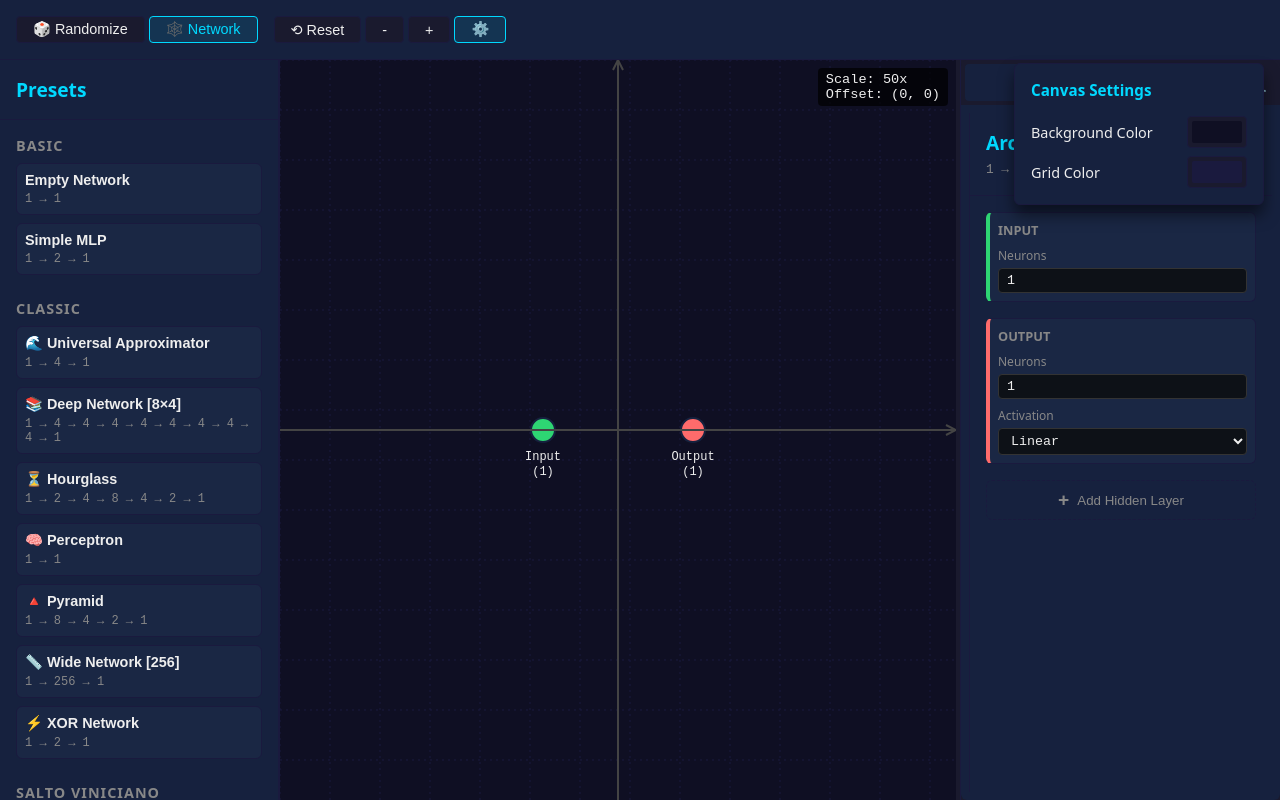
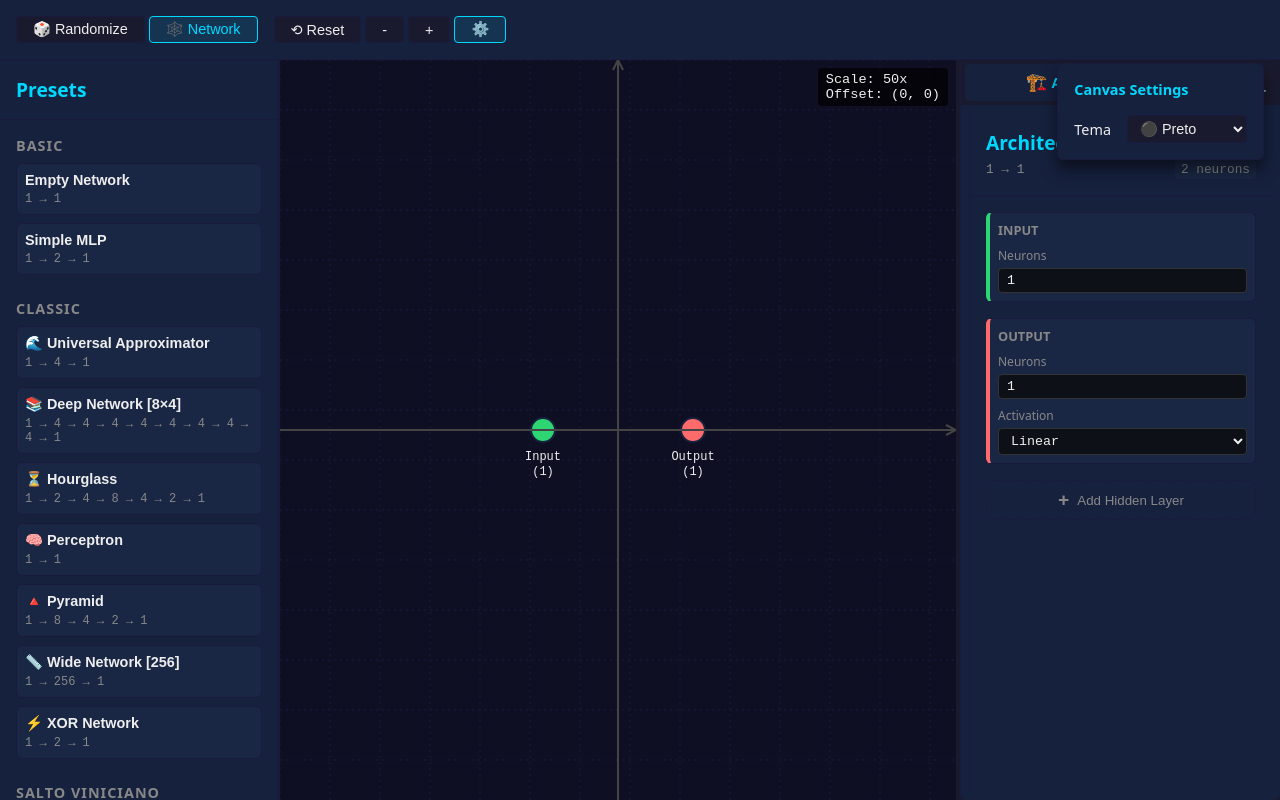
Before and after one commit to viniciusxpb/NousScope, an Angular app: page / in a window 1280 px wide. Both pictures are taken after a click on the button "⚙️". Built offline with nearby package versions, Linux system fonts and the light colour scheme.

Commit message:
feat: Add canvas theme presets with a new configuration service and standardize font sizes using CSS variables.

```diff
--- a/src/app/app.component.scss
+++ b/src/app/app.component.scss
@@ -84,14 +84,14 @@
     border: none;
     border-radius: var(--radius-sm);
     color: var(--color-textMuted);
-    font-size: 0.9em;
+    font-size: var(--font-size-md);
     cursor: pointer;
     transition: all 0.2s ease;
     white-space: nowrap;
     min-width: 36px;
 
     .tab-icon {
-        font-size: 1.2em;
+        font-size: var(--font-size-xl);
         display: block;
     }
 
--- /dev/null
+++ b/src/app/core/services/canvas-config.service.ts
@@ -0,0 +1,34 @@
+import { Injectable, signal } from '@angular/core';
+import { inject } from '@angular/core';
+import { ConfigService } from './config.service';
+
+/**
+ * Serviço para gerenciar configurações visuais do canvas.
+ * Usa Signals para reatividade.
+ */
+@Injectable({ providedIn: 'root' })
+export class CanvasConfigService {
+    private readonly config = inject(ConfigService);
+
+    // Canvas colors as signals
+    public readonly backgroundColor = signal(this.config.theme.colors.canvasBg);
+    public readonly gridColor = signal(this.config.theme.colors.grid);
+
+    /**
+     * Atualiza a cor de fundo do canvas.
+     */
+    setBackgroundColor(color: string): void {
+        this.backgroundColor.set(color);
+        this.config.theme.colors.canvasBg = color;
+        document.documentElement.style.setProperty('--color-canvasBg', color);
+    }
+
+    /**
+     * Atualiza a cor das grades.
+     */
+    setGridColor(color: string): void {
+        this.gridColor.set(color);
+        this.config.theme.colors.grid = color;
+        document.documentElement.style.setProperty('--color-grid', color);
+    }
+}
--- a/src/app/features/canvas/canvas.component.scss
+++ b/src/app/features/canvas/canvas.component.scss
@@ -24,7 +24,7 @@ canvas {
   background: var(--color-overlay-dark);
   padding: var(--space-xs) var(--space-sm);
   border-radius: var(--radius-sm);
-  font-size: 0.85em;
+  font-size: var(--font-size-sm);
   color: var(--color-text);
   font-family: var(--font-mono);
   pointer-events: none;
--- a/src/app/features/canvas/canvas.component.ts
+++ b/src/app/features/canvas/canvas.component.ts
@@ -13,6 +13,7 @@ import { CommonModule } from '@angular/common';
 import { ConfigService } from '../../core/services/config.service';
 import { NetworkService } from '../../core/services/network.service';
 import { FormulaService } from '../formula-plotter/services/formula.service';
+import { CanvasConfigService } from '../../core/services/canvas-config.service';
 import { CanvasInteractionDirective } from './directives/canvas-interaction.directive';
 
 @Component({
@@ -28,6 +29,7 @@ export class CanvasComponent implements AfterViewInit, OnDestroy {
     private readonly config = inject(ConfigService);
     private readonly network = inject(NetworkService);
     private readonly formulaService = inject(FormulaService);
+    private readonly canvasConfig = inject(CanvasConfigService);
 
     private ctx!: CanvasRenderingContext2D;
     private animationFrameId?: number;
@@ -50,6 +52,9 @@ export class CanvasComponent implements AfterViewInit, OnDestroy {
         this.scale();
         this.offsetX();
         this.offsetY();
+        // React to canvas color changes
+        this.canvasConfig.backgroundColor();
+        this.canvasConfig.gridColor();
         this.requestRender();
     });
 
--- a/src/app/features/formula-plotter/components/formula-row/formula-row.component.scss
+++ b/src/app/features/formula-plotter/components/formula-row/formula-row.component.scss
@@ -50,7 +50,7 @@
 }
 
 .btn-toggle {
-    font-size: 1em;
+    font-size: var(--font-size-base);
     opacity: 0.7;
 
     &.active {
@@ -68,7 +68,7 @@
 
 .fx-label {
     font-family: var(--font-mono);
-    font-size: 0.85em;
+    font-size: var(--font-size-sm);
     color: var(--color-textMuted);
     white-space: nowrap;
 }
@@ -81,7 +81,7 @@
     border-radius: var(--radius-sm);
     color: var(--color-text);
     font-family: var(--font-mono);
-    font-size: 0.9em;
+    font-size: var(--font-size-md);
 
     &:focus {
         outline: none;
@@ -122,7 +122,7 @@
     border-radius: var(--radius-xs);
     background: transparent;
     color: var(--color-textMuted);
-    font-size: 0.75em;
+    font-size: var(--font-size-xs);
     cursor: pointer;
     transition: all 0.15s ease;
 
@@ -149,5 +149,5 @@
     background: var(--color-error-bg);
     border-radius: var(--radius-sm);
     color: var(--color-error);
-    font-size: 0.8em;
+    font-size: var(--font-size-xs);
 }
--- a/src/app/features/toolbar/toolbar.component.html
+++ b/src/app/features/toolbar/toolbar.component.html
@@ -28,14 +28,28 @@
         <h4>Canvas Settings</h4>
 
         <div class="setting-row">
-            <label>Background Color</label>
-            <input type="color" [value]="canvasBgColor()" (input)="onCanvasBgChange($any($event.target).value)" />
+            <label>Tema</label>
+            <select [value]="themePreset()" (change)="onThemePresetChange($any($event.target).value)"
+                class="theme-select">
+                <option value="white">⚪ Branco</option>
+                <option value="black">⚫ Preto</option>
+                <option value="custom">🎨 Custom</option>
+            </select>
         </div>
 
-        <div class="setting-row">
-            <label>Grid Color</label>
-            <input type="color" [value]="gridColor()" (input)="onGridColorChange($any($event.target).value)" />
+        @if (themePreset() === 'custom') {
+        <div class="custom-colors">
+            <div class="setting-row">
+                <label>Background</label>
+                <input type="color" [value]="canvasBgColor()" (input)="onCanvasBgChange($any($event.target).value)" />
+            </div>
+
+            <div class="setting-row">
+                <label>Grid</label>
+                <input type="color" [value]="gridColor()" (input)="onGridColorChange($any($event.target).value)" />
+            </div>
         </div>
+        }
     </div>
     }
 </div>
--- a/src/app/features/toolbar/toolbar.component.scss
+++ b/src/app/features/toolbar/toolbar.component.scss
@@ -19,7 +19,7 @@
         color: var(--color-text);
         cursor: pointer;
         transition: all 0.2s ease;
-        font-size: 0.9em;
+        font-size: var(--font-size-md);
 
         &:hover {
             background: var(--color-panel);
@@ -45,12 +45,12 @@
     padding: var(--space-md);
     box-shadow: var(--shadow-lg);
     z-index: 1000;
-    min-width: 250px;
+    min-width: var(--width-md);
 
     h4 {
         margin: 0 0 var(--space-md);
         color: var(--color-primary);
-        font-size: 0.95em;
+        font-size: var(--font-size-md);
         font-weight: 600;
     }
 
@@ -66,12 +66,28 @@
         }
 
         label {
-            font-size: 0.9em;
+            font-size: var(--font-size-md);
             color: var(--color-text);
         }
 
+        .theme-select {
+            padding: var(--space-xs) var(--space-sm);
+            background: var(--color-background);
+            border: 1px solid var(--color-grid);
+            border-radius: var(--radius-sm);
+            color: var(--color-text);
+            font-size: var(--font-size-md);
+            cursor: pointer;
+            min-width: var(--width-sm);
+
+            &:focus {
+                outline: none;
+                border-color: var(--color-primary);
+            }
+        }
+
         input[type="color"] {
-            width: 60px;
+            width: var(--width-xs);
             height: 32px;
             padding: 2px;
             border: 1px solid var(--color-grid);
@@ -89,4 +105,10 @@
             }
         }
     }
+
+    .custom-colors {
+        margin-top: var(--space-sm);
+        padding-top: var(--space-sm);
+        border-top: 1px solid var(--color-grid);
+    }
 }
--- a/src/app/features/toolbar/toolbar.component.ts
+++ b/src/app/features/toolbar/toolbar.component.ts
@@ -3,7 +3,7 @@ import { CommonModule } from '@angular/common';
 import { FormsModule } from '@angular/forms';
 import { NetworkService } from '../../core/services/network.service';
 import { PlotService } from '../../core/services/plot.service';
-import { ConfigService } from '../../core/services/config.service';
+import { CanvasConfigService } from '../../core/services/canvas-config.service';
 
 @Component({
     selector: 'app-toolbar',
@@ -15,14 +15,17 @@ import { ConfigService } from '../../core/services/config.service';
 export class ToolbarComponent {
     private readonly network = inject(NetworkService);
     private readonly plot = inject(PlotService);
-    private readonly config = inject(ConfigService);
+    private readonly canvasConfig = inject(CanvasConfigService);
 
     readonly showNetwork = this.network.showNetwork;
     readonly showSettings = signal(false);
 
-    // Canvas colors
-    canvasBgColor = signal(this.config.theme.colors.canvasBg);
-    gridColor = signal(this.config.theme.colors.grid);
+    // Theme presets
+    readonly themePreset = signal<'white' | 'black' | 'custom'>('black');
+
+    // Canvas colors from service
+    readonly canvasBgColor = this.canvasConfig.backgroundColor;
+    readonly gridColor = this.canvasConfig.gridColor;
 
     randomize(): void {
         this.network.randomizeWeights();
@@ -48,15 +51,26 @@ export class ToolbarComponent {
         this.showSettings.update(v => !v);
     }
 
+    onThemePresetChange(preset: 'white' | 'black' | 'custom'): void {
+        this.themePreset.set(preset);
+
+        if (preset === 'white') {
+            this.canvasConfig.setBackgroundColor('#ffffff');
+            this.canvasConfig.setGridColor('#e0e0e0');
+        } else if (preset === 'black') {
+            this.canvasConfig.setBackgroundColor('#0f0f23');
+            this.canvasConfig.setGridColor('#1a1a3e');
+        }
+        // Se for 'custom', não faz nada - usuário usa os color pickers
+    }
+
     onCanvasBgChange(color: string): void {
-        this.canvasBgColor.set(color);
-        this.config.theme.colors.canvasBg = color;
-        document.documentElement.style.setProperty('--color-canvasBg', color);
+        this.themePreset.set('custom'); // Auto-switch to custom
+        this.canvasConfig.setBackgroundColor(color);
     }
 
     onGridColorChange(color: string): void {
-        this.gridColor.set(color);
-        this.config.theme.colors.grid = color;
-        document.documentElement.style.setProperty('--color-grid', color);
+        this.themePreset.set('custom'); // Auto-switch to custom
+        this.canvasConfig.setGridColor(color);
     }
 }
--- a/src/styles.scss
+++ b/src/styles.scss
@@ -66,6 +66,21 @@
     --color-error-bg-hover: rgba(255, 71, 87, 0.2);
     --color-primary-bg: rgba(0, 217, 255, 0.1);
     --color-overlay-dark: rgba(0, 0, 0, 0.7);
+
+    /* Font sizes */
+    --font-size-xs: 0.75em;
+    --font-size-sm: 0.85em;
+    --font-size-md: 0.9em;
+    --font-size-base: 1em;
+    --font-size-lg: 1.1em;
+    --font-size-xl: 1.2em;
+
+    /* Widths */
+    --width-xs: 60px;
+    --width-sm: 120px;
+    --width-md: 200px;
+    --width-lg: 300px;
+    --width-xl: 400px;
 }
 
 html,
```
Also changed, not shown: src/app/features/formula-plotter/formula-plotter.component.scss (+9 -9 lines).
